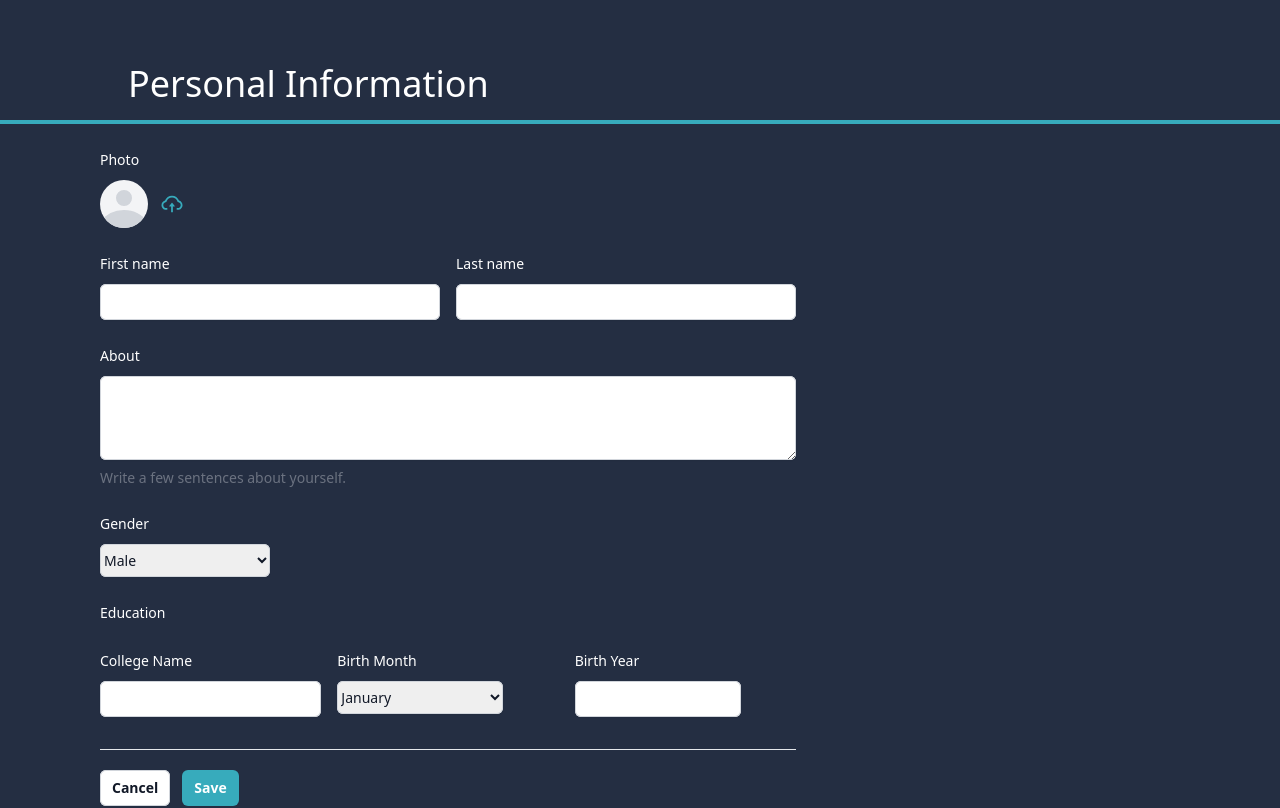
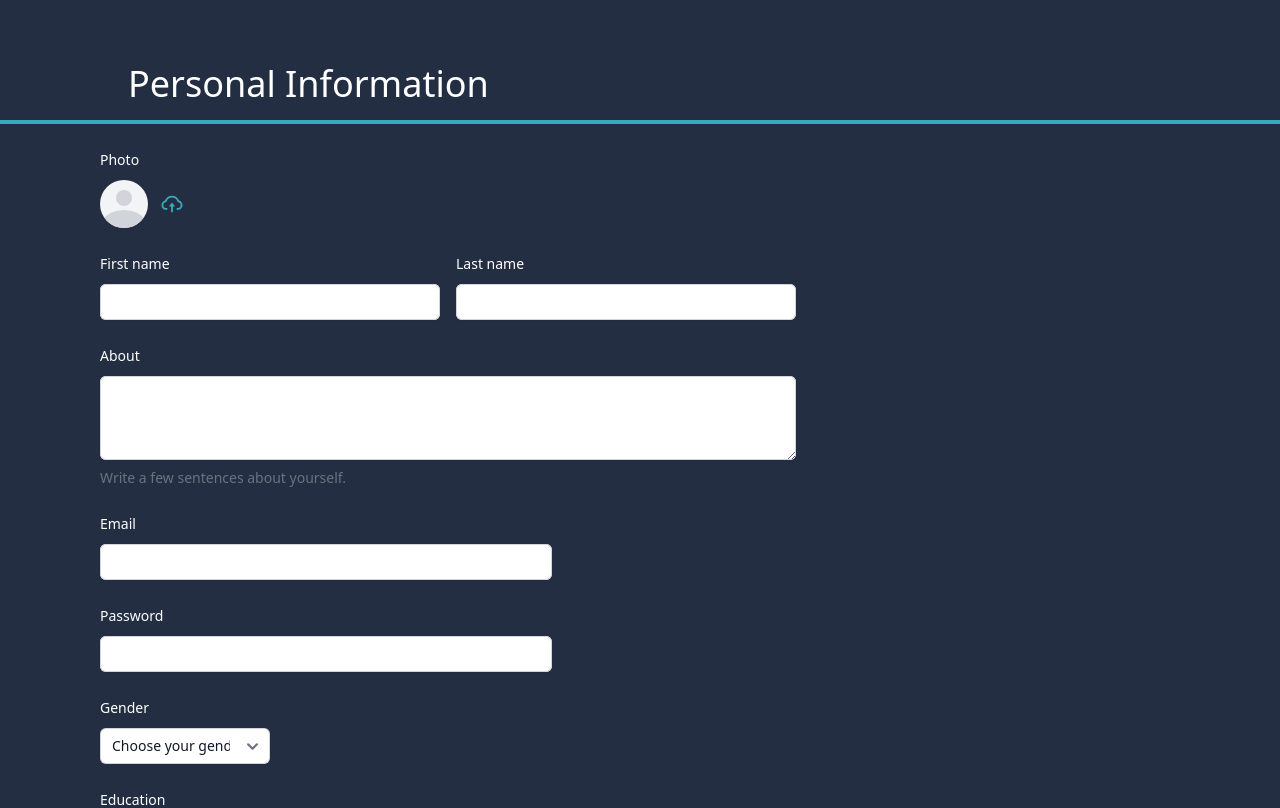
Before and after one commit to CodeChefVIT/devsoc23-portal, a Next.js app in the folder frontend/: page /portal in a window 1280 px wide. Shown: the top 808 px of the page. Built offline with nearby package versions, Linux system fonts and the light colour scheme.

Commit message:
Change fields and add formhandling

```diff
--- a/frontend/src/pages/portal.tsx
+++ b/frontend/src/pages/portal.tsx
@@ -1,15 +1,33 @@
 import { useState, useRef, useEffect } from "react";
+import React from "react";
 import ReactDOM from "react-dom";
 import { AiOutlineCloudUpload } from "react-icons/ai";
 import { IconContext } from "react-icons";
+import FormData from "form-data";
+import { useFormik } from "formik";
+import { AdapterDayjs } from "@mui/x-date-pickers/AdapterDayjs";
+import { LocalizationProvider } from "@mui/x-date-pickers/LocalizationProvider";
+import { DatePicker } from "@mui/x-date-pickers/DatePicker";
+
+const initialValues = {
+  first_name: "",
+  last_name: "",
+  about: "",
+  email: "",
+  password: "",
+  gender: "",
+  college_name: "",
+  dob: "",
+};
 
 function Portal() {
-  const [year, setYear] = useState(2000);
+  const [value, setValue] = React.useState<Dayjs | null>(null);
   const [selectedFile, setSelectedFile] = useState();
   const [preview, setPreview] = useState();
 
   const uploadedImage = useRef(null);
-  console.log(uploadedImage.current);
+  let formData = new FormData();
+  //console.log(uploadedImage.current);
 
   const handleImageUpload = (e) => {
     const [file] = e.target.files;
@@ -21,7 +39,7 @@ function Portal() {
         current.src = e.target.result;
       };
       reader.readAsDataURL(file);
-      console.log(uploadedImage);
+      //console.log(uploadedImage);
     }
   };
 
@@ -45,15 +63,31 @@ function Portal() {
     }
 
     setSelectedFile(e.target.files[0]);
+
+    const file = e.target.files[0];
+    formData.append("file", file);
+    console.log(file);
+    console.log(formData);
   };
+
+  const { values, errors, handleBlur, handleChange, handleSubmit } = useFormik({
+    initialValues: initialValues,
+    onSubmit: (values) => {
+      console.log(values);
+    },
+  });
 
   return (
     <>
+      <main>
         <div className="background-color: #242E42 px-[2rem] pt-[4rem] pb-4 md:px-[8rem]">
           <p className="text-4xl">Personal Information</p>
         </div>
         <div className="border-[2px] border-[#37ABBC]" />
-      <form className="max-w-4xl space-y-8 divide-y divide-gray-200 px-[50px] text-white md:px-[100px]">
+        <form
+          onSubmit={handleSubmit}
+          className="max-w-4xl space-y-8 divide-y divide-gray-200 px-[50px] text-white md:px-[100px]"
+        >
           <div className="space-y-8 divide-y divide-gray-200">
             <div className="pt-1">
               <div className="pt-[20px] sm:col-span-6">
@@ -89,28 +123,6 @@ function Portal() {
                       <img src={preview} className="h-full w-full" />
                     )}
                   </span>
-                {/* <div
-                style={{
-                  height: "60px",
-                  width: "60px",
-                  border: "2px dashed black",
-                }}
-              >
-                <img
-                ref={uploadedImage}
-                  style={{
-                    width: "100%",
-                    height: "100%",
-                    position: "absolute",
-                  }}
-                />
-              </div>
-              <input
-                type="file"
-                id="imageUpload"
-                accept=".png, .jpg, .jpeg"
-                onChange={handleImageUpload}
-              ></input> */}
 
                   <input
                     type="file"
@@ -119,7 +131,7 @@ function Portal() {
                     onChange={onSelectFile}
                     hidden
                   />
-                <label for="upload">
+                  <label htmlFor="upload">
                     <IconContext.Provider value={{ color: "#37ABBC" }}>
                       <AiOutlineCloudUpload className="pl-3 text-4xl" />
                     </IconContext.Provider>
@@ -130,7 +142,7 @@ function Portal() {
               <div className="mt-6 grid grid-cols-1 gap-y-6 gap-x-4 sm:grid-cols-6">
                 <div className="sm:col-span-3">
                   <label
-                  htmlFor="first-name"
+                    htmlFor="first_name"
                     className="block text-sm font-medium leading-6 text-white"
                   >
                     First name
@@ -138,9 +150,12 @@ function Portal() {
                   <div className="mt-2">
                     <input
                       type="text"
-                    name="first-name"
-                    id="first-name"
+                      name="first_name"
+                      id="first_name"
                       autoComplete="given-name"
+                      value={values.first_name}
+                      onChange={handleChange}
+                      onBlur={handleBlur}
                       className="block w-full rounded-md border-0 py-1.5 text-gray-900 shadow-sm ring-1 ring-inset ring-gray-300 placeholder:text-gray-400 focus:ring-2 focus:ring-inset focus:ring-indigo-600 sm:text-sm sm:leading-6"
                     />
                   </div>
@@ -148,7 +163,7 @@ function Portal() {
 
                 <div className="sm:col-span-3">
                   <label
-                  htmlFor="last-name"
+                    htmlFor="last_name"
                     className="block text-sm font-medium leading-6 text-white"
                   >
                     Last name
@@ -156,9 +171,12 @@ function Portal() {
                   <div className="mt-2">
                     <input
                       type="text"
-                    name="last-name"
-                    id="last-name"
-                    autoComplete="family-name"
+                      name="last_name"
+                      id="last_name"
+                      autoComplete="last_name"
+                      value={values.last_name}
+                      onChange={handleChange}
+                      onBlur={handleBlur}
                       className="block w-full rounded-md border-0 py-1.5 text-gray-900 shadow-sm ring-1 ring-inset ring-gray-300 placeholder:text-gray-400 focus:ring-2 focus:ring-inset focus:ring-indigo-600 sm:text-sm sm:leading-6"
                     />
                   </div>
@@ -177,6 +195,9 @@ function Portal() {
                       id="about"
                       name="about"
                       rows={3}
+                      value={values.about}
+                      onChange={handleChange}
+                      onBlur={handleBlur}
                       className="block w-full rounded-md border-0 text-gray-900 shadow-sm ring-1 ring-inset ring-gray-300 placeholder:text-gray-400 focus:ring-2 focus:ring-inset focus:ring-indigo-600 sm:py-1.5 sm:text-sm sm:leading-6"
                       defaultValue={""}
                     />
@@ -184,6 +205,48 @@ function Portal() {
                   <p className="mt-2 text-sm text-gray-500">
                     Write a few sentences about yourself.
                   </p>
+                </div>
+
+                <div className="sm:col-span-6">
+                  <label
+                    htmlFor="email"
+                    className="block text-sm font-medium leading-6 text-white"
+                  >
+                    Email
+                  </label>
+                  <div className="mt-2">
+                    <input
+                      type="email"
+                      name="email"
+                      id="email"
+                      autoComplete="email"
+                      value={values.email}
+                      onChange={handleChange}
+                      onBlur={handleBlur}
+                      className="block w-full rounded-md border-0 py-1.5 text-gray-900 shadow-sm ring-1 ring-inset ring-gray-300 placeholder:text-gray-400 focus:ring-2 focus:ring-inset focus:ring-indigo-600 sm:text-sm sm:leading-6 lg:w-[65%]"
+                    />
+                  </div>
+                </div>
+
+                <div className="sm:col-span-6">
+                  <label
+                    htmlFor="password"
+                    className="block text-sm font-medium leading-6 text-white"
+                  >
+                    Password
+                  </label>
+                  <div className="mt-2">
+                    <input
+                      type="password"
+                      name="password"
+                      id="password"
+                      autoComplete=""
+                      value={values.password}
+                      onChange={handleChange}
+                      onBlur={handleBlur}
+                      className="block w-full rounded-md border-0 py-1.5 text-gray-900 shadow-sm ring-1 ring-inset ring-gray-300 placeholder:text-gray-400 focus:ring-2 focus:ring-inset focus:ring-indigo-600 sm:text-sm sm:leading-6 lg:w-[65%]"
+                    />
+                  </div>
                 </div>
 
                 <div className="sm:col-span-3">
@@ -198,11 +261,18 @@ function Portal() {
                       id="gender"
                       name="gender"
                       autoComplete="gender"
+                      value={values.gender}
+                      onChange={handleChange}
+                      onBlur={handleBlur}
                       className="block w-[50%] rounded-md border-0 py-1.5 text-gray-900 shadow-sm ring-1 ring-inset ring-gray-300 focus:ring-2 focus:ring-inset focus:ring-indigo-600 sm:text-sm sm:leading-6 "
                     >
-                    <option>Male</option>
-                    <option>Female</option>
-                    <option>Prefer Not to Say</option>
+                      <option value="" label="Choose your gender" />
+                      <option value="Male" label="Male" />
+                      <option value="Female" label="Female" />
+                      <option
+                        value="Prefer Not to Say"
+                        label="Prefer Not to Say"
+                      />
                     </select>
                   </div>
                 </div>
@@ -217,7 +287,7 @@ function Portal() {
                 </div>
                 <div className="sm:col-span-2">
                   <label
-                  htmlFor="city"
+                    htmlFor="college_name"
                     className="block text-sm font-medium leading-6 text-white"
                   >
                     College Name
@@ -225,9 +295,12 @@ function Portal() {
                   <div className="mt-2">
                     <input
                       type="text"
-                    name="college-name"
-                    id="college-name"
+                      name="college_name"
+                      id="college_name"
                       autoComplete=""
+                      value={values.college_name}
+                      onChange={handleChange}
+                      onBlur={handleBlur}
                       className="block w-full rounded-md border-0 py-1.5 text-gray-900 shadow-sm ring-1 ring-inset ring-gray-300 placeholder:text-gray-400 focus:ring-2 focus:ring-inset focus:ring-indigo-600 sm:text-sm sm:leading-6"
                     />
                   </div>
@@ -235,52 +308,18 @@ function Portal() {
 
                 <div className="sm:col-span-2">
                   <label
-                  htmlFor="birthMonth"
+                    htmlFor="dob"
                     className="block text-sm font-medium leading-6 text-white"
                   >
-                  Birth Month
+                    DOB
                   </label>
                   <div className="mt-2">
-                  <select
-                    id="birthMonth"
-                    name="birthMonth"
-                    autoComplete="birthMonth"
-                    className="block w-[75%] rounded-md border-0 py-1.5 text-gray-900 shadow-sm ring-1 ring-inset ring-gray-300 focus:ring-2 focus:ring-inset focus:ring-indigo-600 sm:text-sm sm:leading-6 "
+                    <LocalizationProvider
+                      className="block w-full rounded-md border-0 py-1.5 text-gray-900 shadow-sm ring-1 ring-inset ring-gray-300 placeholder:text-gray-400 focus:ring-2 focus:ring-inset focus:ring-indigo-600 sm:text-sm sm:leading-6"
+                      dateAdapter={AdapterDayjs}
                     >
-                    <option>January</option>
-                    <option>February</option>
-                    <option>March</option>
-                    <option>April</option>
-                    <option>May</option>
-                    <option>June</option>
-                    <option>July</option>
-                    <option>August</option>
-                    <option>September</option>
-                    <option>October</option>
-                    <option>November</option>
-                    <option>December</option>
-                  </select>
-                </div>
-              </div>
-
-              <div className="sm:col-span-2 ">
-                <label
-                  htmlFor="birth-year"
-                  className="block text-sm font-medium leading-6 text-white"
-                >
-                  Birth Year
-                </label>
-                <div className="mt-2">
-                  <input
-                    type="text"
-                    name="birth-year"
-                    id="birth-year"
-                    autoComplete="birth-year"
-                    maxLength={4}
-                    pattern="[2][0][0-9][0-9]"
-                    title="Please enter a valid year."
-                    className="block w-[75%] rounded-md border-0 py-1.5 text-gray-900 shadow-sm ring-1 ring-inset ring-gray-300 placeholder:text-gray-400 focus:ring-2 focus:ring-inset focus:ring-indigo-600 sm:text-sm sm:leading-6"
-                  />
+                      <DatePicker format="DD-MM-YYYY" />
+                    </LocalizationProvider>
                   </div>
                 </div>
               </div>
@@ -303,26 +342,8 @@ function Portal() {
               </button>
             </div>
           </div>
-
-        {/* <div>
-        <YearPicker
-          defaultValue={"select year"}
-          start={2010} // default is 1900
-          end={2020} // default is current year
-          reverse // default is ASCENDING
-          required={true} // default is false
-          disabled={true} // default is false
-          value={year} // mandatory
-          onChange={(e) => {
-            setYear(e); // mandatory
-          }}
-          id={"year"}
-          name={"year"}
-          classes={"classes"}
-          optionClasses={"option classes"}
-        />
-      </div> */}
         </form>
+      </main>
     </>
   );
 }
--- a/frontend/tailwind.config.cjs
+++ b/frontend/tailwind.config.cjs
@@ -1,10 +1,10 @@
 /** @type {import('tailwindcss').Config} */
 const config = {
-  content: ["./src/**/*.{js,ts,jsx,tsx}"],
+  content: ["./src/**/*.{js,ts,jsx,tsx}", "./node_modules/flowbite/**/*.js"],
   theme: {
     extend: {},
   },
-  plugins: [],
+  plugins: [require("flowbite/plugin")],
 };
 
 module.exports = config;
```
Also changed, not shown: frontend/package.json (+13 -0 lines), 1 other file (tests, documents, lock files or other folders). Lines whose indentation alone changed are shown as unchanged.
